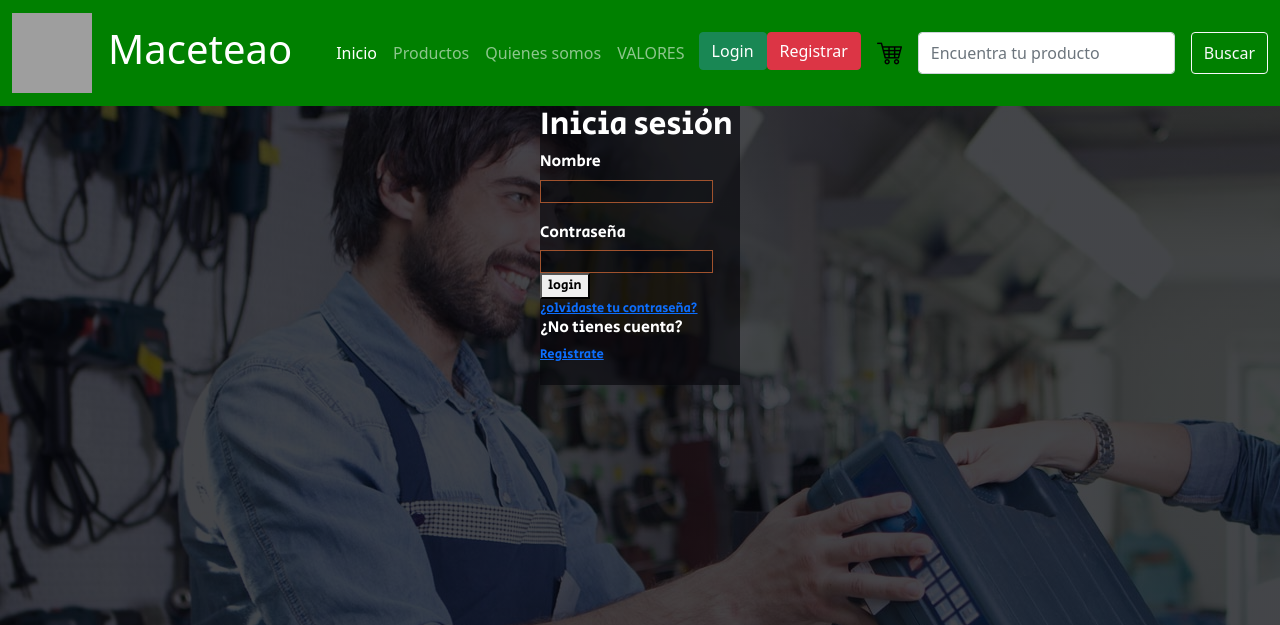
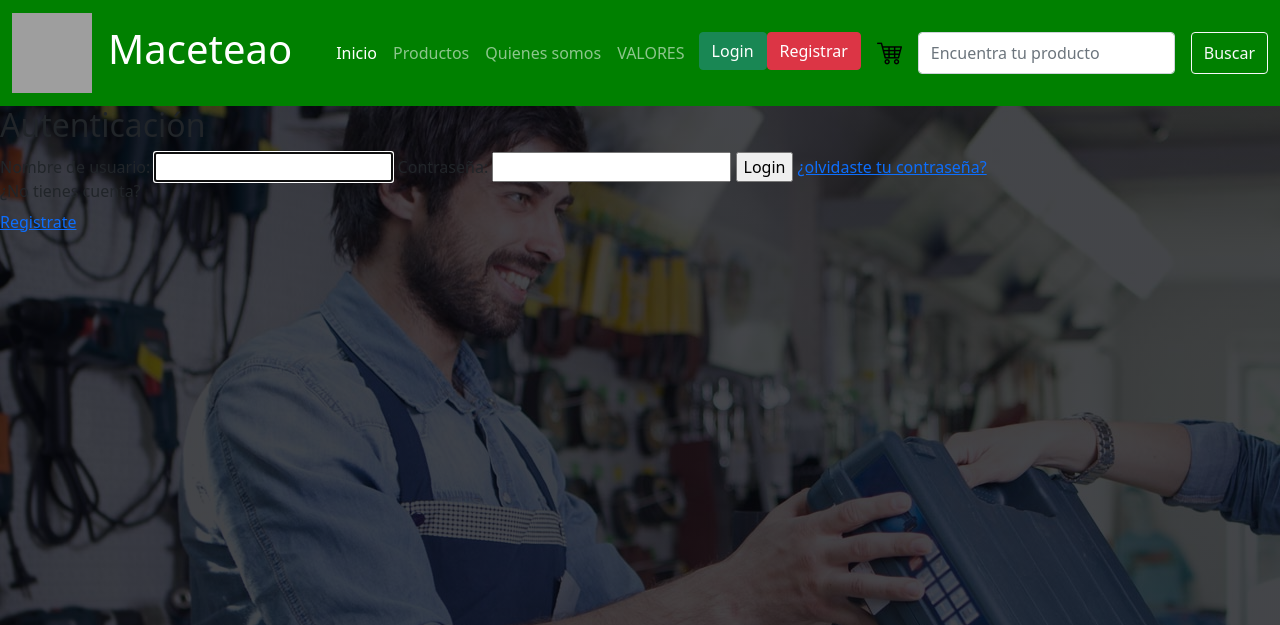
Before and after one commit to AguanteMessi/maceteao-2.0-2022, a Django app: page /accounts/login/ in a window 1280 px wide. Shown: the top 625 px of the page. Run offline with Django 4.2, Linux system fonts and the light colour scheme; some libraries are stand-ins or nearby versions; grey boxes are pictures that could not be loaded.

Commit message:
login listo

```diff
--- a/core/templates/registration/login.html
+++ b/core/templates/registration/login.html
@@ -12,20 +12,12 @@
 
 
 
-<div class="form">
-<form action="" method="post" id="form" class="form">
-  <h2>   Inicia sesión</h2>
-  <label for="tx_name"><h6>Nombre</h6></label>
-  <br>
-  <input  class="input" type="name" id="name">
-  <br>
-  <br>
-<label for="tx_pass"><h6>Contraseña</h6></label>
-<br>
-<input class="input" type="password" name="pass" id="pass">
-<br>
-<button type="submit">login</button>
-<br>
+<h2>Autenticación</h2> <form action="" method="POST">
+  {% csrf_token %} <table:
+  {{ form.as_table }} </table>
+  <input type="submit" value="Login">
+  </form>
+
   <a href="" class="forgetpw">¿olvidaste tu contraseña?</a>
   <br>
   <h6 class="registrarcuenta">¿No tienes cuenta?</h6>
--- a/core/urls.py
+++ b/core/urls.py
@@ -5,7 +5,6 @@ from django.contrib import admin
 
 
 urlpatterns = [
-    path('admin/', admin.site.urls),
     path('', home, name="home"),
     path('quienes-somos/',quienes_somos, name="quienes_somos" ),
     path('register/',register,name="register"),
@@ -17,5 +16,3 @@ urlpatterns = [
     path('agregarprod/',agregarprod, name="agregarprod"),
     path('accounts/', include('django.contrib.auth.urls')),
     ]
-
-admin.site.site_header = "Administrador de Maceteao"
```
Also changed, not shown: db.sqlite3.
